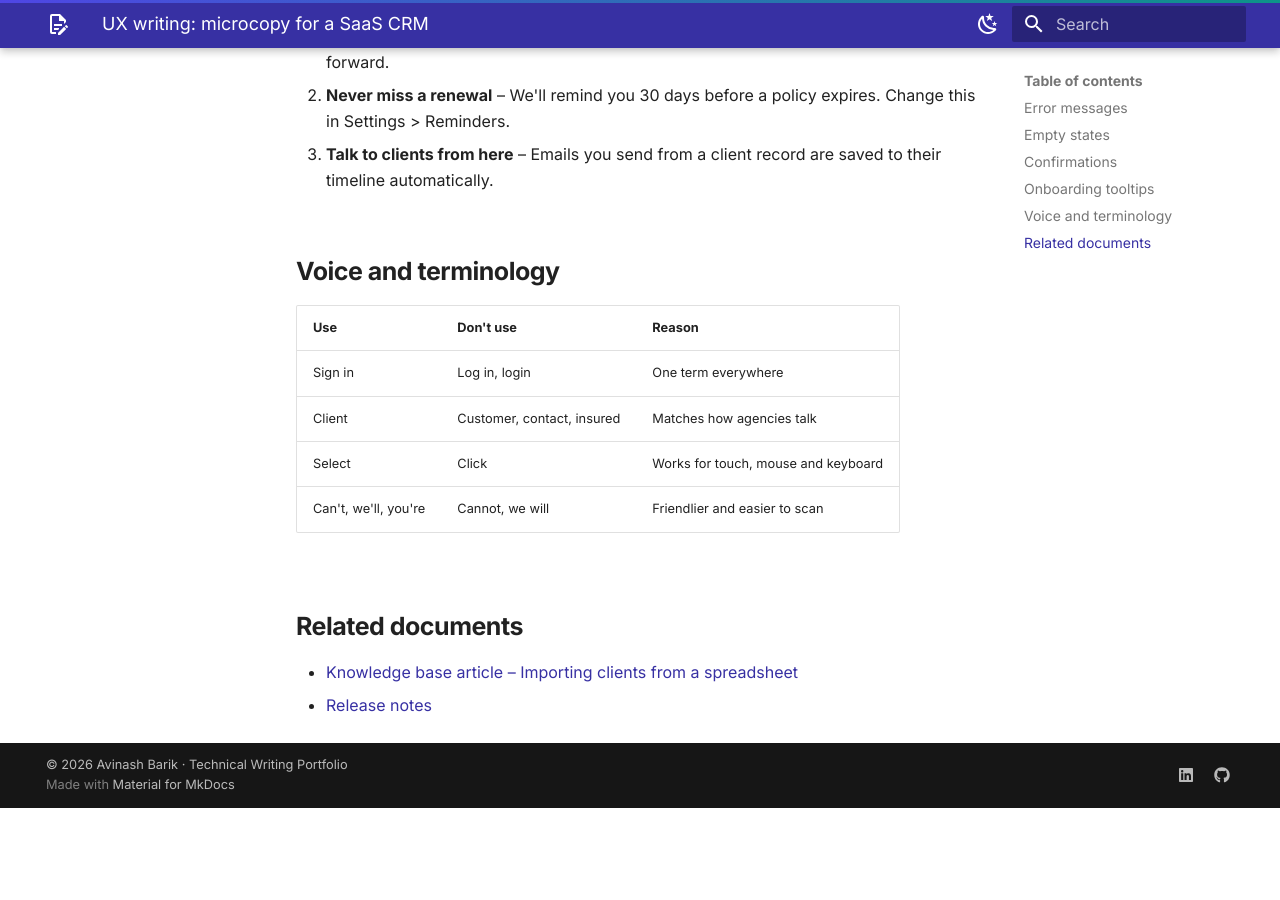
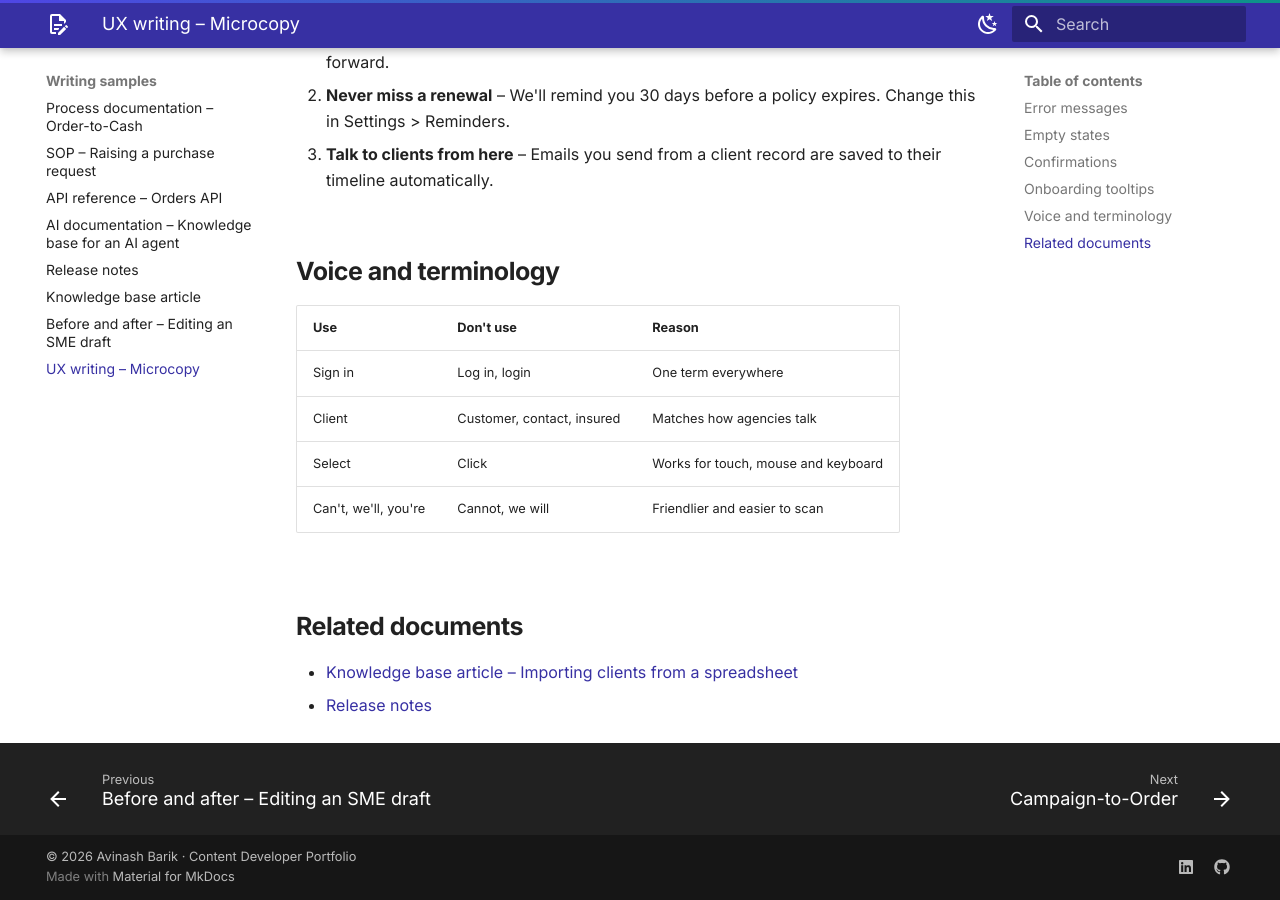
Before and after one commit to Avinash0789/Avinash0789.github.io, an MkDocs documentation site: the page built from docs/samples/ux-writing.md, in a window 1280 px wide and 900 px high, scrolled down 1664 px. Built offline with MkDocs 1.6.1 and Material for MkDocs 9.7.7, drawn with Linux system fonts in a browser that asks for light colours; before the commit the page ends 2472 px from its top, so only the background shows below that.

Commit message:
Add new pages to navigation, rename to Content Developer Portfolio, update README

```diff
--- a/mkdocs.yml
+++ b/mkdocs.yml
@@ -1,10 +1,11 @@
-site_name: Avinash Barik · Technical Writing Portfolio
+site_name: Avinash Barik · Content Developer Portfolio
 site_url: https://avinash0789.github.io/
 site_author: Avinash Barik
-site_description: Technical writing portfolio – enterprise application documentation, process docs, SOPs, API references and AI knowledge bases.
+site_description: Content developer portfolio – enterprise application documentation, process docs, SOPs, API references and AI knowledge bases.
 
 theme:
   name: material
+  custom_dir: overrides
   palette:
     - media: "(prefers-color-scheme: light)"
       scheme: default
@@ -38,6 +39,7 @@ theme:
 
 nav:
   - Home: index.md
+  - For recruiters: hire.md
   - Writing samples:
       - Process documentation – Order-to-Cash: samples/order-to-cash.md
       - SOP – Raising a purchase request: samples/sop-purchase-request.md
@@ -45,6 +47,8 @@ nav:
       - AI documentation – Knowledge base for an AI agent: samples/ai-knowledge-base.md
       - Release notes: samples/release-notes.md
       - Knowledge base article: samples/kb-article.md
+      - Before and after – Editing an SME draft: samples/before-after.md
+      - UX writing – Microcopy: samples/ux-writing.md
   - Process streams:
       - Campaign-to-Order: streams/campaign-to-order.md
       - Order-to-Cash: samples/order-to-cash.md
@@ -53,9 +57,12 @@ nav:
       - Plan-to-Produce: streams/plan-to-produce.md
       - Plan-to-Implement: streams/plan-to-implement.md
       - Hire-to-Retire: streams/hire-to-retire.md
+      - Glossary: streams/glossary.md
   - Case studies:
       - Building a process documentation repository: case-studies/process-repository.md
       - Creating and training an AI knowledge agent: case-studies/ai-agent.md
+      - Delivering documentation in Agile cycles: case-studies/agile-delivery.md
+      - How I run documentation: case-studies/how-i-run-documentation.md
   - GitHub activity: github.md
   - About me: about.md
 
@@ -96,4 +103,4 @@ extra:
     - icon: fontawesome/brands/github
       link: https://github.com/Avinash0789
 
-copyright: © 2026 Avinash Barik · Technical Writing Portfolio
+copyright: © 2026 Avinash Barik · Content Developer Portfolio
```
Also changed, not shown: README.md (+13 -3 lines).
